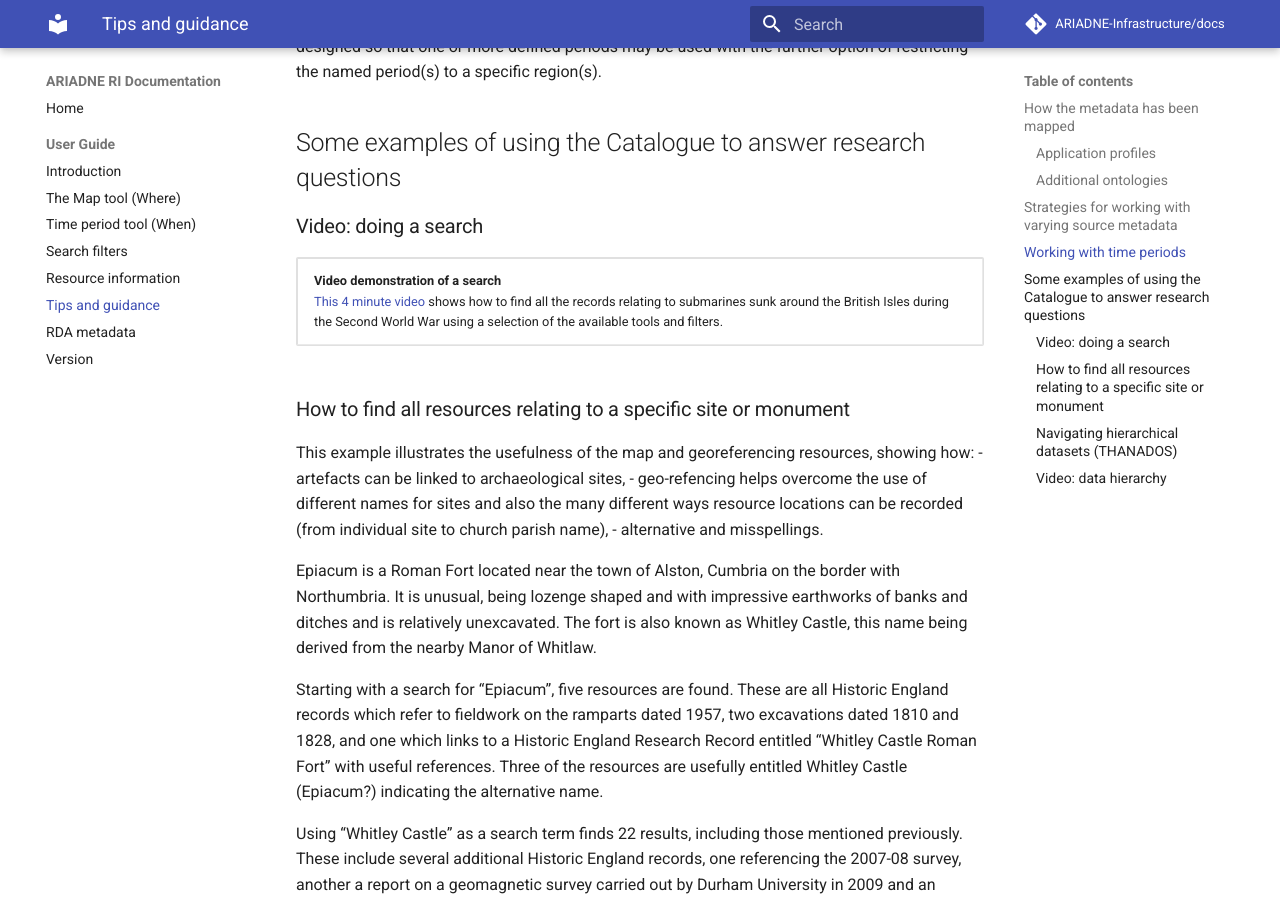
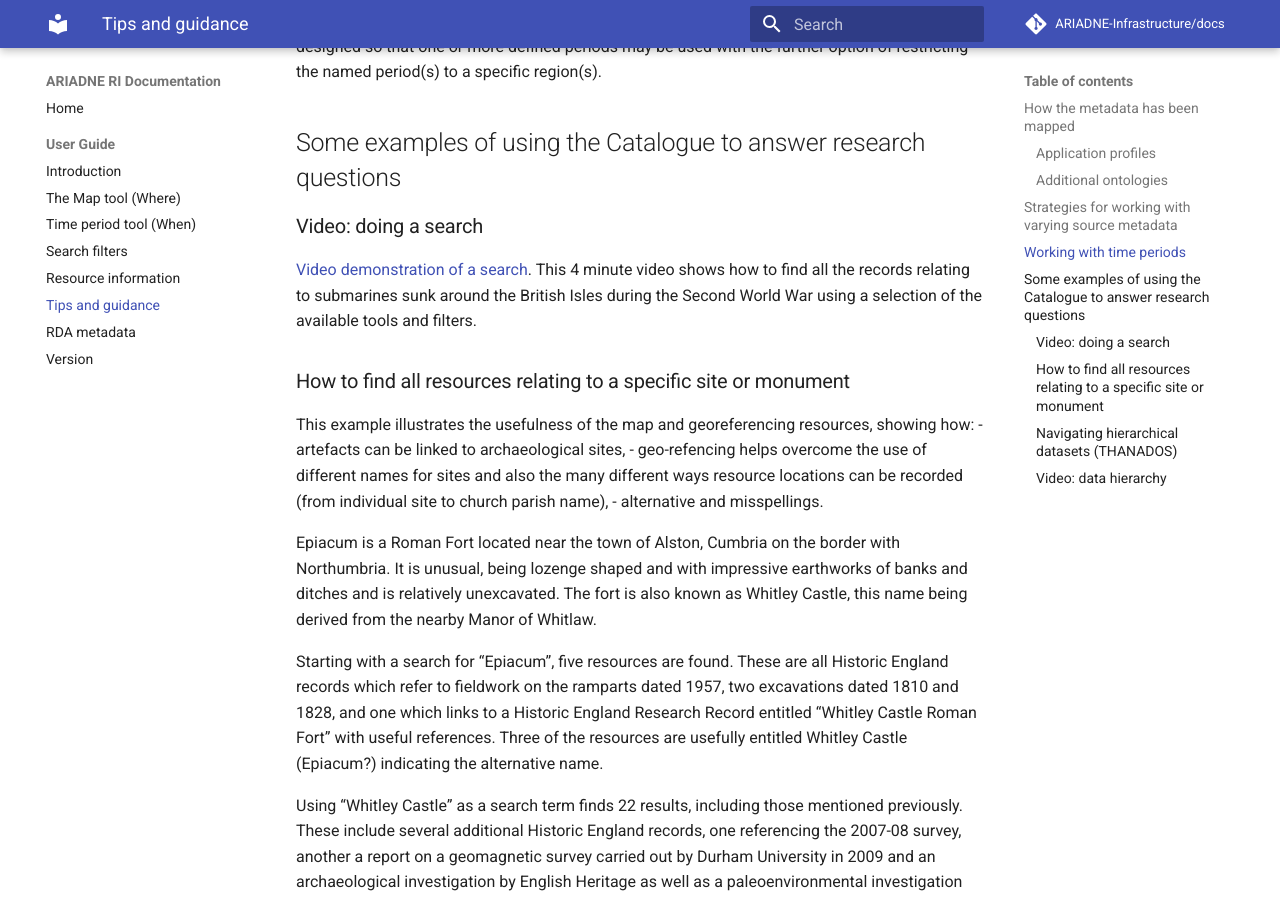
Before and after one commit to uoy-ads/hsds-data-catalogue-docs, an MkDocs documentation site: the page built from docs/Portal_User_Guide/Section-6_Tips_and_guidance.md, in a window 1280 px wide and 900 px high, scrolled down 2345 px. Built offline with MkDocs 1.6.1 and Material for MkDocs 9.7.7, drawn with Linux system fonts in a browser that asks for light colours; comment, search, counter and statistics services are not loaded.

Commit message:
Update Section-6_Tips_and_guidance.md

```diff
--- a/docs/Portal_User_Guide/Section-6_Tips_and_guidance.md
+++ b/docs/Portal_User_Guide/Section-6_Tips_and_guidance.md
@@ -30,13 +30,7 @@ Two approaches have been used to denote time periods – absolute start and end
 ## Some examples of using the Catalogue to answer research questions
 
 ### Video: doing a search
-<table border="3" bgcolor="#ADD8E6">
-    <tr>
-        <td><b>Video demonstration of a search</b><Br><a href="https://vimeo.com/1049348294">This 4 minute video</a> shows how to find all the records relating to submarines sunk around the British Isles during the Second World War using a selection of the available tools and filters.
-</td>
-    </tr>
-</table>
-
+[Video demonstration of a search](https://vimeo.com/1049348294). This 4 minute video</a> shows how to find all the records relating to submarines sunk around the British Isles during the Second World War using a selection of the available tools and filters.
 ### How to find all resources relating to a specific site or monument
 
 This example illustrates the usefulness of the map and georeferencing resources, showing how:
@@ -77,13 +71,8 @@ THANADOS is a web portal (https://thanados.net), hosted at the Natural History M
 -	Sites/monument – cemeteries and grave sites.
 
 ### Video: data hierarchy
-<table border="3" bgcolor="#ADD8E6">
-    <tr>
-        <td><a href="https://vimeo.com/1049348294">In this video clip,</a> Julian Richards demonstrates the hierarchical structure of the THANADOS collection resources.
-</td>
-    </tr>
-</table>
-
+[In this video clip,](https://vimeo.com/1049348294) Julian Richards demonstrates the hierarchical structure of the THANADOS collection resources.
+<Br><Br>
 The following example is the resource for Teurnia St. Peter in Holz, a burial ground which has records for 32 graves and one for the stray finds. Note that the finds for each site are amalgamated into one record at this top level but exist as separate records for each artefact associated with an individual burial.
 
 ![THANADOS Teurnia St. Peter in Holz map ](../assets/49-Thanados_map.png){width=800}
```
